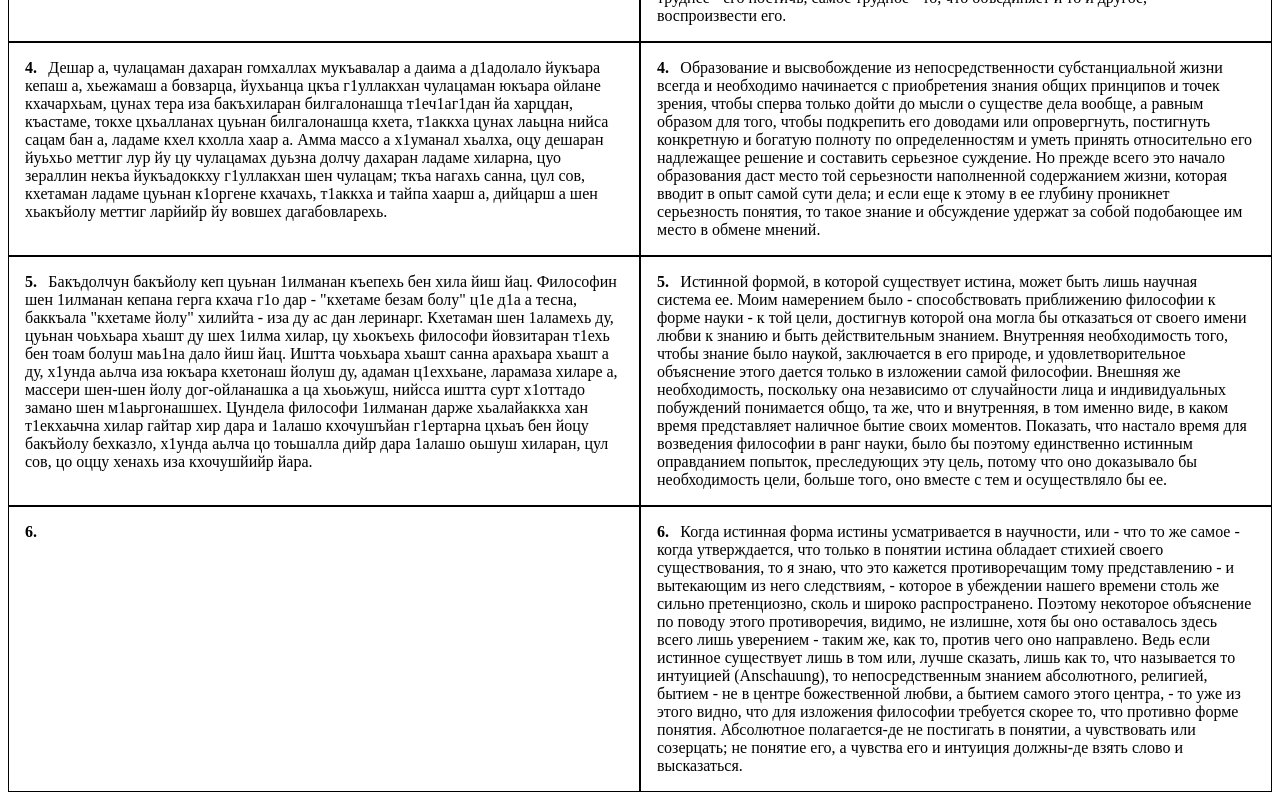
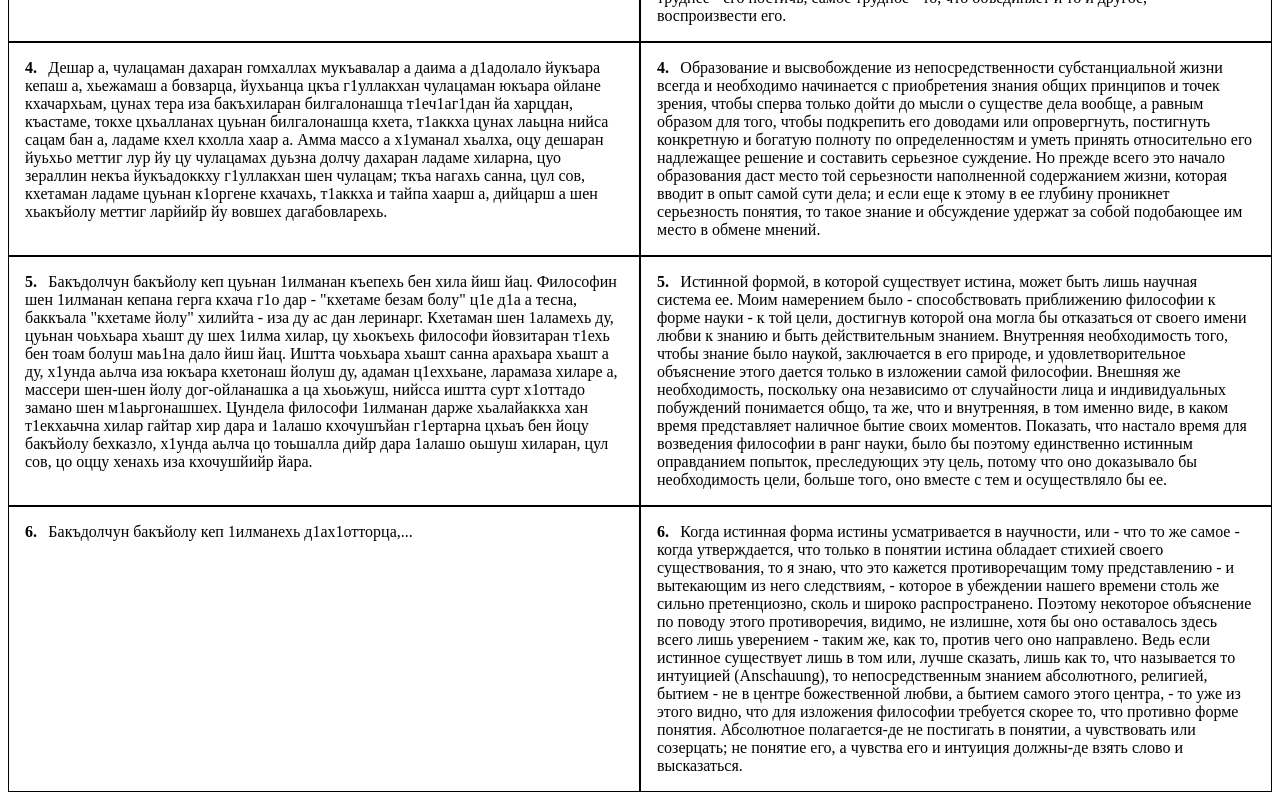
Before and after one commit to bumbari/hegel, a plain HTML site: page index.html in a window 1280 px wide. Shown: the part 1480-2280 px from the top of the page. Drawn offline with Linux system fonts and the light colour scheme.

Commit message:
test push

```diff
--- a/index.html
+++ b/index.html
@@ -102,7 +102,7 @@ Die wahre Gestalt, in welcher die Wahrheit existiert, kann allein das wissenscha
 <div class="div-row">
 	<div class="div-ce" lang="ce">
 		<span class="nn">6.</span>
-
+Бакъдолчун бакъйолу кеп 1илманехь д1ах1отторца,...
 	</div>
 	<div class="div-ru" lang="ru">
 		<span class="nn">6.</span>
```
